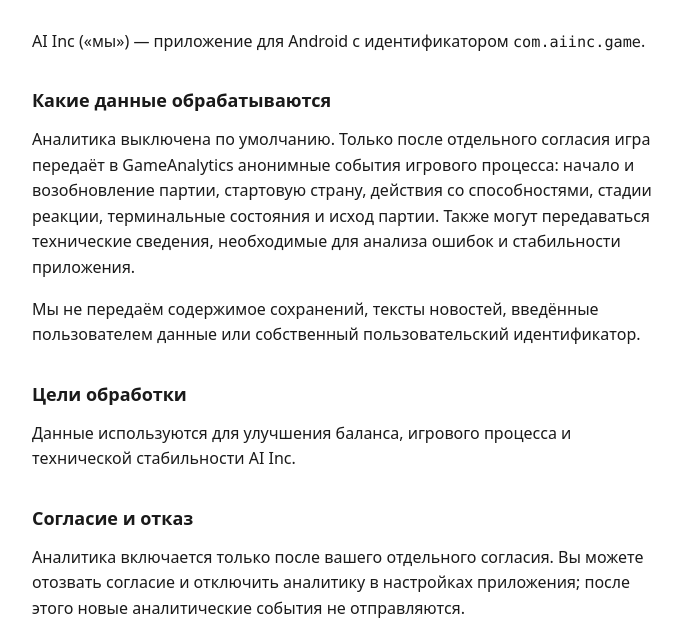
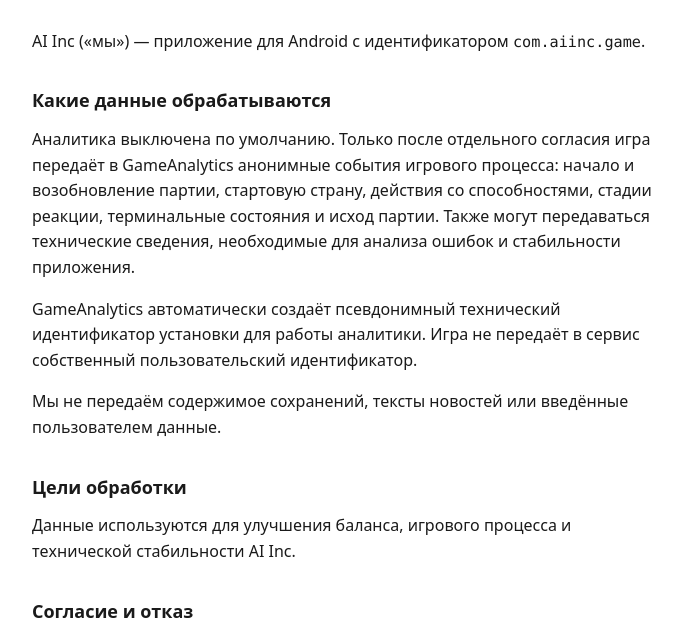
Before and after one commit to Dtem/ai-inc-dev, a plain HTML site: page index.html in a window 1280 px wide. Shown: the part 109-743 px from the top of the page, without its empty margins (292-974 px from the left). Drawn offline with Linux system fonts and the light colour scheme.

Commit message:
Clarify GameAnalytics installation identifier in privacy policy

```diff
--- a/index.html
+++ b/index.html
@@ -72,7 +72,8 @@
 
     <h2>Какие данные обрабатываются</h2>
     <p>Аналитика выключена по умолчанию. Только после отдельного согласия игра передаёт в GameAnalytics анонимные события игрового процесса: начало и возобновление партии, стартовую страну, действия со способностями, стадии реакции, терминальные состояния и исход партии. Также могут передаваться технические сведения, необходимые для анализа ошибок и стабильности приложения.</p>
-    <p>Мы не передаём содержимое сохранений, тексты новостей, введённые пользователем данные или собственный пользовательский идентификатор.</p>
+    <p>GameAnalytics автоматически создаёт псевдонимный технический идентификатор установки для работы аналитики. Игра не передаёт в сервис собственный пользовательский идентификатор.</p>
+    <p>Мы не передаём содержимое сохранений, тексты новостей или введённые пользователем данные.</p>
 
     <h2>Цели обработки</h2>
     <p>Данные используются для улучшения баланса, игрового процесса и технической стабильности AI Inc.</p>
```
